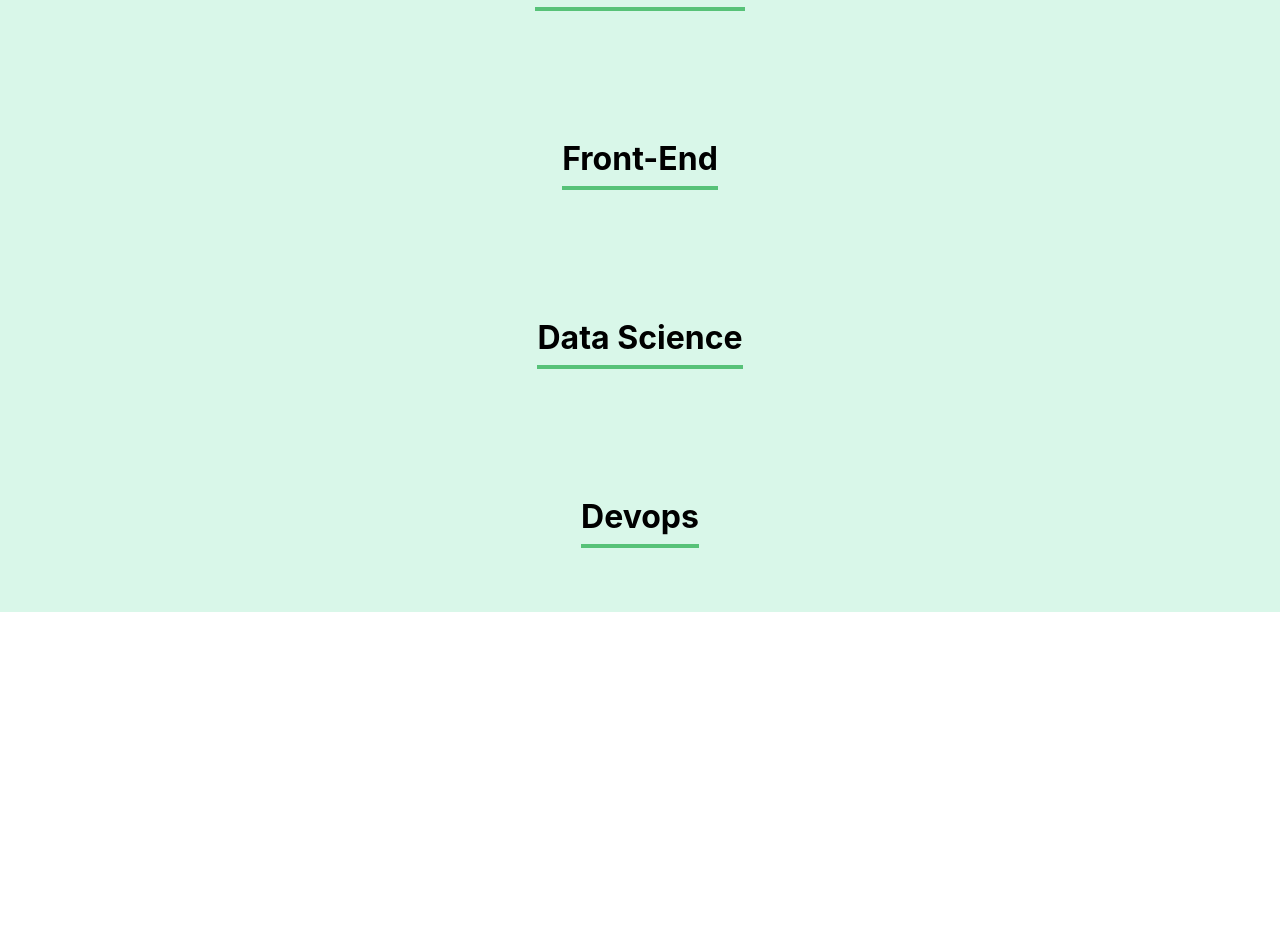
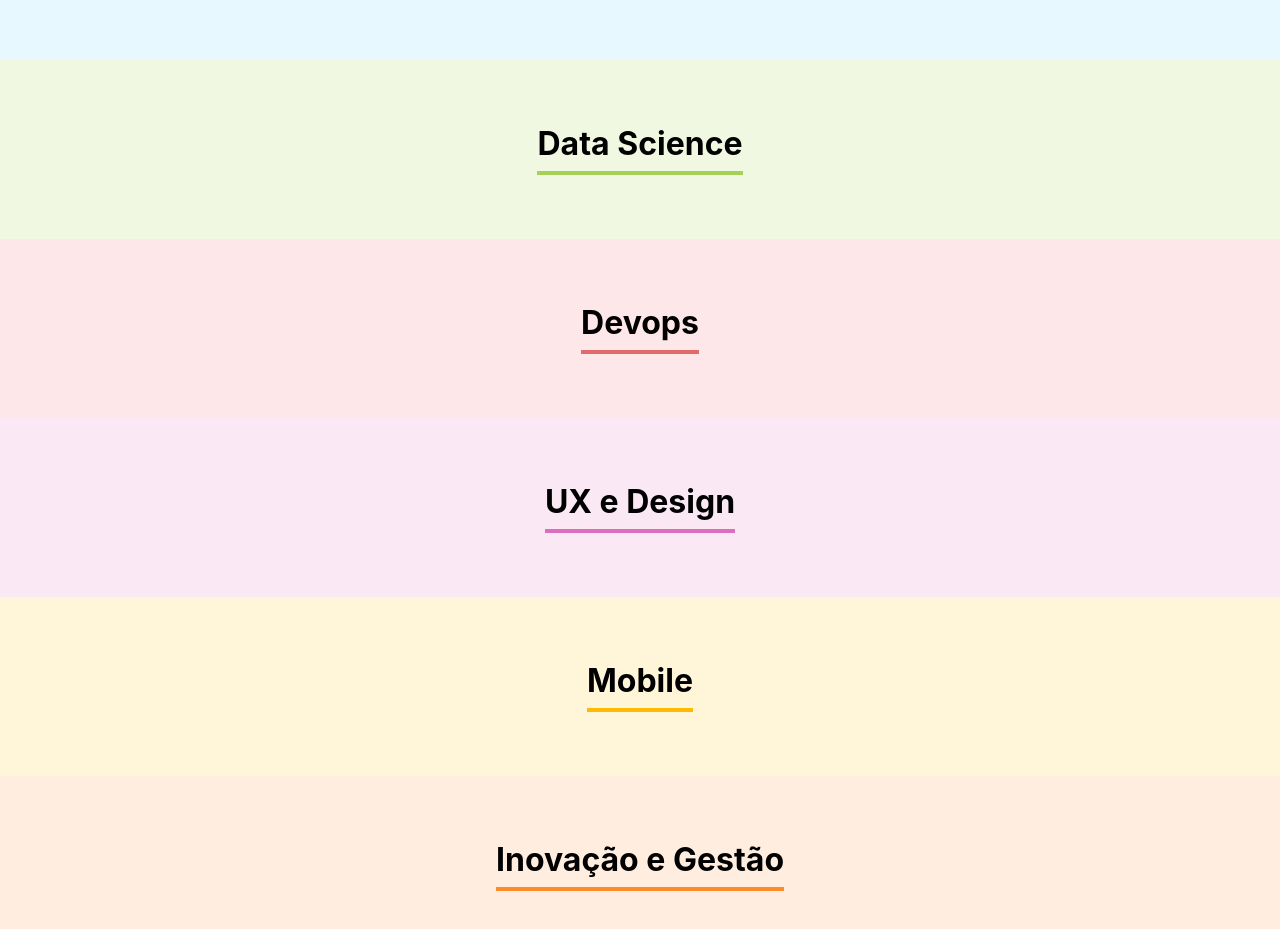
Before and after one commit to robsondejesus1996/unidavi-organo, a React (Create React App) app in the folder organo/: page / in a window 1280 px wide. Shown: the part 1581-2510 px from the top of the page. Before the commit the page ends 2193 px from the top, so only its background shows below. Built offline with nearby package versions, Linux system fonts and the light colour scheme.

Commit message:
feat: elevate list teams

```diff
--- a/organo/src/App.js
+++ b/organo/src/App.js
@@ -1,25 +1,67 @@
-import { useState } from 'react';
-import Banner from './componentes/Banner/Banner';
-import Formulario from './componentes/Formulario';
-import Time from './componentes/Time';
+import { useState } from "react";
+import Banner from "./componentes/Banner/Banner";
+import Formulario from "./componentes/Formulario";
+import Time from "./componentes/Time";
 
 function App() {
+  const times = [
+    {
+      nome: 'Programação',
+      corPrimaria: '#57C278',
+      corSecundaria: '#D9F7E9'
+    },
+    {
+      nome: 'Front-End',
+      corPrimaria: '#82CFFA',
+      corSecundaria: '#E8F8FF'
+    },
+    {
+      nome: 'Data Science',
+      corPrimaria: '#A6D157',
+      corSecundaria: '#F0F8E2'
+    },
+    {
+      nome: 'Devops',
+      corPrimaria: '#E06B69',
+      corSecundaria: '#FDE7E8'
+    },
+    {
+      nome: 'UX e Design',
+      corPrimaria: '#DB6EBF',
+      corSecundaria: '#FAE9F5'
+    },
+    {
+      nome: 'Mobile',
+      corPrimaria: '#FFBA05',
+      corSecundaria: '#FFF5D9'
+    },
+    {
+      nome: 'Inovação e Gestão',
+      corPrimaria: '#FF8A29',
+      corSecundaria: '#FFEEDF'
+    }
+  ];
 
-  const [colaboradores, setColaboradores] = useState([])
+  const [colaboradores, setColaboradores] = useState([]);
 
   const aoNovoColaboradorAdicionado = (colaborador) => {
-    console.log(colaborador)
-    setColaboradores([...colaboradores, colaborador])
-}
+    console.log(colaborador);
+    setColaboradores([...colaboradores, colaborador]);
+  };
 
   return (
     <>
-      <Banner/>
-      <Formulario aoColaboradorCadastrado={colaborador => aoNovoColaboradorAdicionado(colaborador)}/>
-      <Time nome= "Programação"/>
-      <Time nome= "Front-End"/>
-      <Time nome= "Data Science"/>
-      <Time nome= "Devops"/>
+      <Banner />
+      <Formulario
+        aoColaboradorCadastrado={(colaborador) =>
+          aoNovoColaboradorAdicionado(colaborador)
+        }
+      />
+
+      {times.map(time => <Time key={time.nome} nome={time.nome} corPrimaria={time.corPrimaria} corSecundaria={time.corSecundaria}/>)}
+
+
+
     </>
   );
 }
--- a/organo/src/componentes/Banner/Banner.js
+++ b/organo/src/componentes/Banner/Banner.js
@@ -4,10 +4,12 @@
   return (
     <header className="banner">
       <img
-        src="/imagens/banner.png"
+        src="https://siteunidavi.s3-sa-east-1.amazonaws.com/2021/5/topo-mentor-55anos.jpg"
         alt="Banner principal da pagina do Organo"
       />
     </header>
+
+    //https://siteunidavi.s3-sa-east-1.amazonaws.com/2021/5/topo-mentor-55anos.jpg   /imagens/banner.png
   );
 }
 
--- a/organo/src/componentes/Time/Time.css
+++ b/organo/src/componentes/Time/Time.css
@@ -1,12 +1,11 @@
 .time{
     text-align: center;
     padding: 32px;
-    background-color: #D9F7E9;
 }
 
 .time h3 {
     font-size: 32px;
-    border-bottom: 4px solid #57C278;
+    border-bottom: 4px solid;
     display: inline-block;
     padding-bottom: 8px;
 }
--- a/organo/src/componentes/Time/index.js
+++ b/organo/src/componentes/Time/index.js
@@ -3,11 +3,9 @@
 const Time = (props) => {
 
     return (
-        <section className="time">
-            <h3>{props.nome}</h3>
+        <section className="time" style={{ backgroundColor: props.corSecundaria}}>
+            <h3 style={{ borderColor: props.corPrimaria}}>{props.nome}</h3>
         </section>
     )
-
 }
-
 export default Time
```
